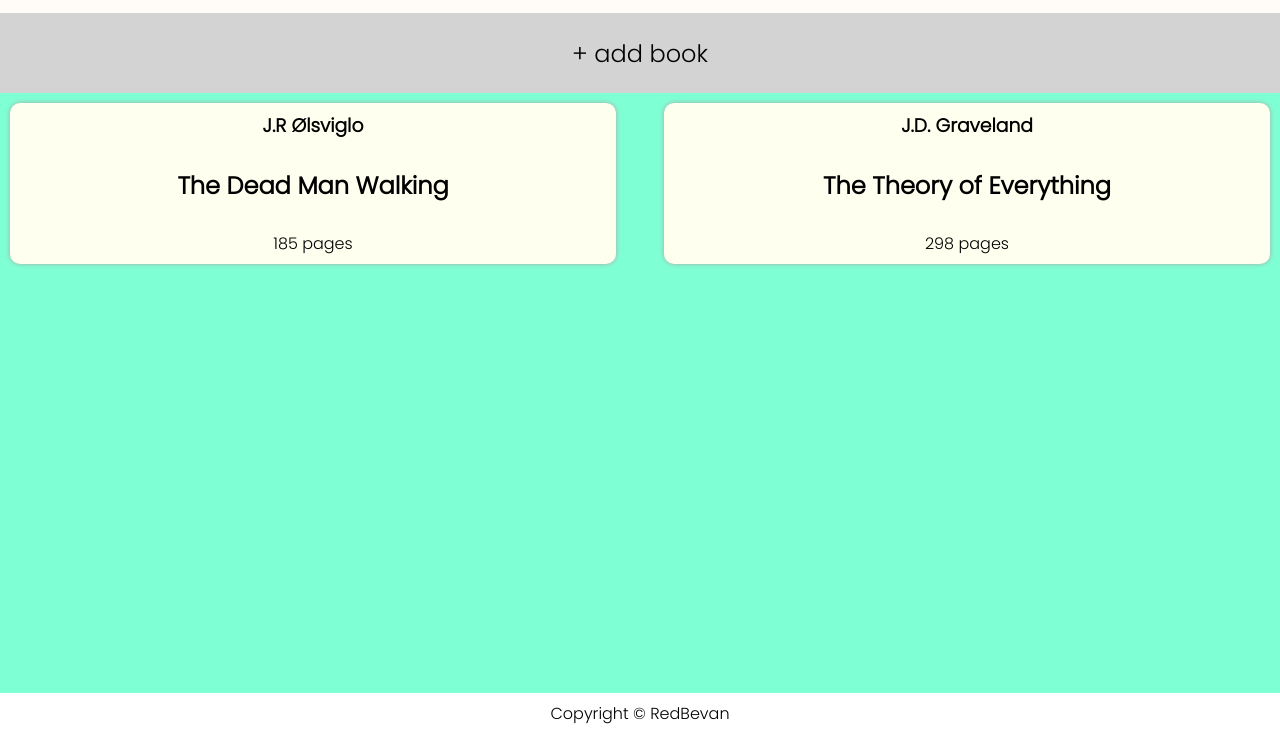
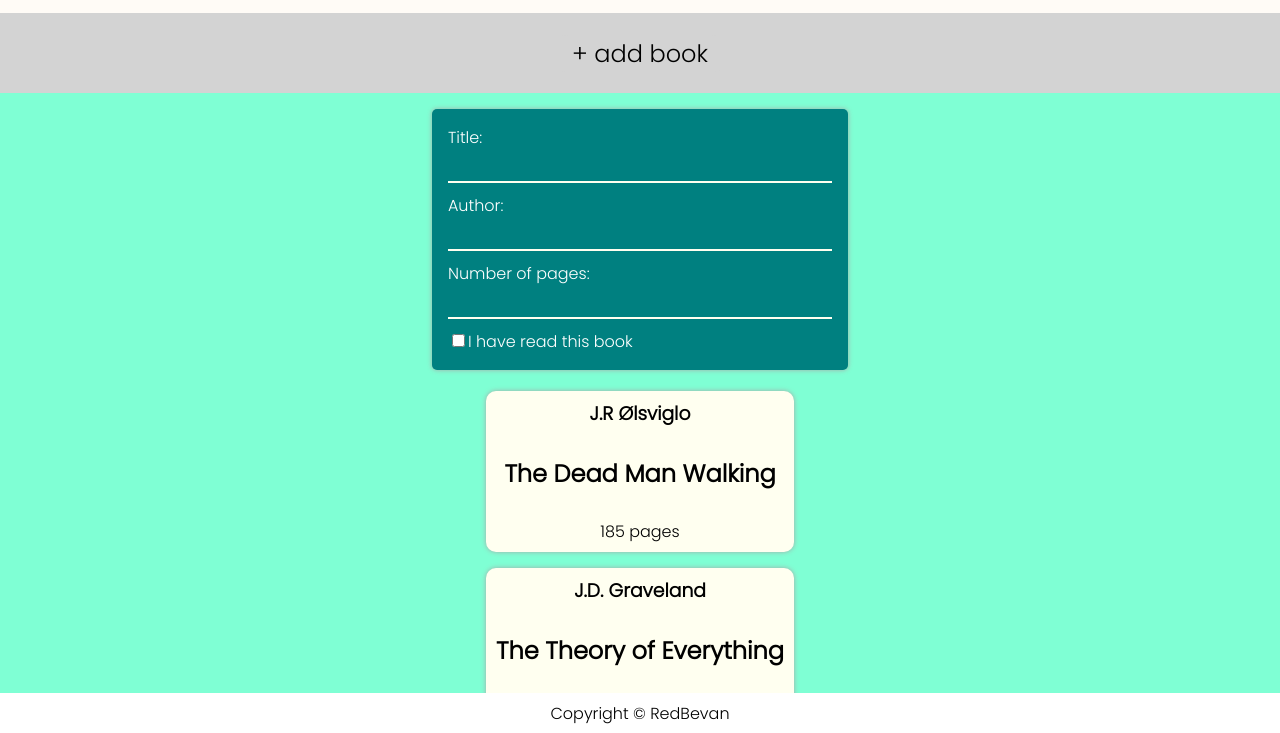
Before and after one commit to RedBevan/library, a plain HTML site: page index.html in a window 1280 px wide. Shown: the part 67-800 px from the top of the page. Drawn offline with Linux system fonts and the light colour scheme; a web font is replaced by a local one.

Commit message:
Add form

```diff
--- a/index.html
+++ b/index.html
@@ -22,9 +22,27 @@
 
       <nav class="nav">
         <button type='button' class="add-book-button" id = "add-book-button">+ add book</button>
+
+
       </nav>
 
       <main class="main">
+
+        <form>
+
+          <label for="title">Title:</label>
+          <input type="text" id="title" name="tile"><br>
+
+          <label for="author">Author:</label>
+          <input type="text" id="author" name="author"><br>
+
+          <label for="pages">Number of pages:</label>
+          <input type="number" id="pages" name="pages"><br>
+
+          <label class="checkbox" for="read-status"><input type="checkbox" id="read-status" name="read-status">I have read this book
+        </label>
+
+        </form>
 
         <div class="book-grid" id ="book-grid">
 
--- a/script.js
+++ b/script.js
@@ -52,3 +52,5 @@ function displayBooks() {
 const addBookButton = document.getElementById("add-book-button");
 
 displayBooks();
+
+// NEXT STEP: Add form to add book button
--- a/styles.css
+++ b/styles.css
@@ -81,14 +81,114 @@ html {
 .main {
   background-color: aquamarine;
   grid-row: 3 / 4;
+  display: flex;
+  flex-direction: column;
+  align-items: center;
+}
+
+.main > form {
+  background-color: teal;
+  margin: 1rem;
+  padding: 1rem;
+  box-shadow: 0px 0px 5px 0px darkgrey;
+  border-radius: 5px;
+}
+
+.main > form > label {
+  color: white;
+}
+
+.main > form > input {
+  width: 100%;
+  padding: 5px 3px;
+  margin: 0 0 10px 0;
+  box-sizing: border-box;
+  background-color: teal;
+  border-top: none;
+  border-left: none;
+  border-right: none;
+  border-bottom: 2px solid ivory;
+  color: white;
+  font-size: 18px;
+}
+
+.main > form > input:focus-visible {
+  border-left: none;
+  border-right: none;
+  border-top: none;
+  border-bottom: 3px solid violet;
+  box-shadow: none;
+  outline: none;
+}
+
+.main > form > input:visited {
+  border-left: none;
+  border-right: none;
+  border-top: none;
+  border-bottom: 3px solid violet;
+  box-shadow: none;
+  outline: none;
+}
+
+.main > form > input:hover {
+  border-left: none;
+  border-right: none;
+  border-top: none;
+  border-bottom: 3px solid violet;
+  box-shadow: none;
+  outline: none;
+}
+
+.main > form > input:focus-within {
+  border-left: none;
+  border-right: none;
+  border-top: none;
+  border-bottom: 3px solid violet;
+  box-shadow: none;
+  outline: none;
+}
+
+.main > form > input:focus {
+  border-left: none;
+  border-right: none;
+  border-top: none;
+  border-bottom: 3px solid violet;
+  box-shadow: none;
+  outline: none;
+}
+
+.main > form > input:active {
+  border-left: none;
+  border-right: none;
+  border-top: none;
+  border-bottom: 3px solid violet;
+  box-shadow: none;
+  outline: none;
+}
+
+.main > form > input:target {
+  border-left: none;
+  border-right: none;
+  border-top: none;
+  border-bottom: 3px solid violet;
+  box-shadow: none;
+  outline: none;
+}
+
+.main > form > .checkbox {
+  accent-color: violet;
+}
+
+.main > form > .checkbox:hover {
+  cursor: pointer;
 }
 
 .book-grid {
   display: grid;
-  grid-template-columns: repeat(auto-fit, minmax(15%, 1fr));
-  grid-gap: 3rem;
+  grid-template-columns: repeat(auto-fit, minmax(100%, 1fr));
+  grid-gap: 1rem;
   height: 15vh;
-  padding: 10px;
+  padding: 5px;
 }
 
 .book {
```
